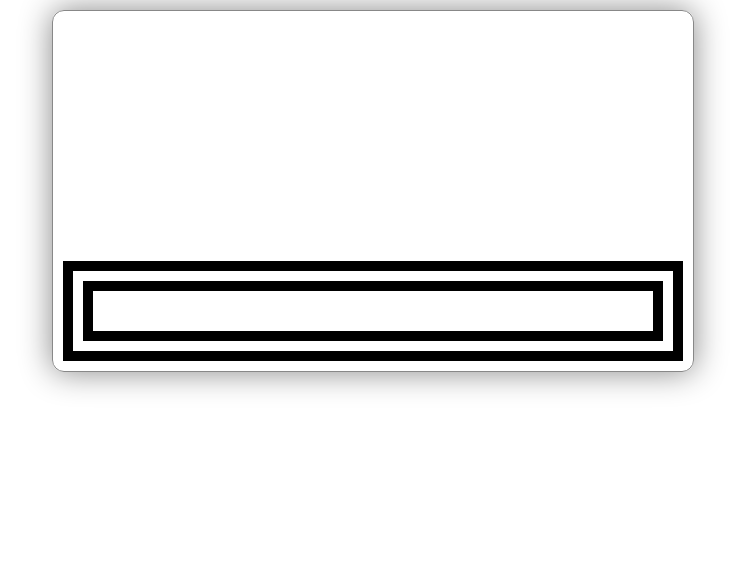
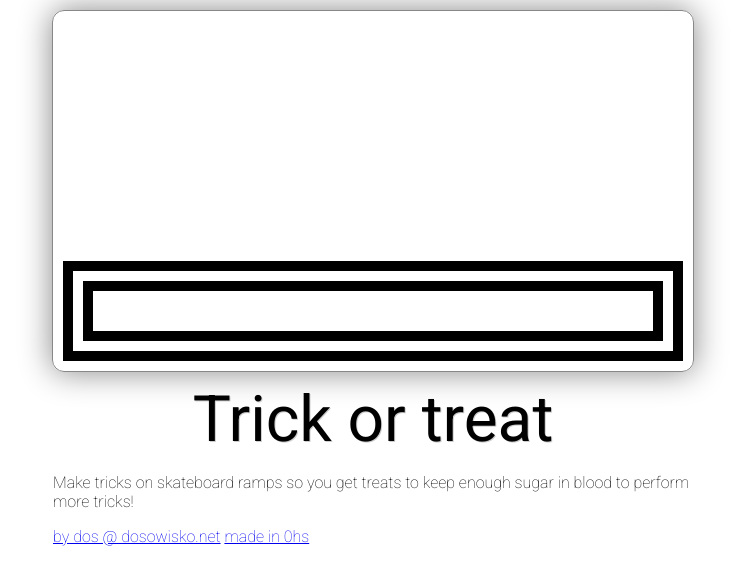
Before and after one commit to dos1/trickortreat, a plain HTML site: page index.html in a window 1280 px wide. Shown: the whole page, without its empty margins (267-1012 px from the left). Drawn offline with Linux system fonts and the light colour scheme.

Commit message:
postjam tweaks

```diff
--- a/game.js
+++ b/game.js
@@ -16,7 +16,7 @@ var uppress = false;
 var rightpress = false;
 var downpress = false;
 
-var power = 50;
+var power = 80;
 
 function install_keys() {
 
--- a/index.html
+++ b/index.html
@@ -2,7 +2,7 @@
 <html>
 	<head>
 <meta charset="utf-8" />
-		<title>AvsL</title>
+		<title>Trick or treat</title>
 		<script src="alleg.js"></script>
 		<script src="game.js"></script>
 		<link href='https://fonts.googleapis.com/css?family=Roboto:100,400,600' rel='stylesheet' type='text/css'>
@@ -11,5 +11,11 @@
 	<body>
 		<canvas id="game_canvas" width="320" height="180" style="width: 640px; height: 360px"></canvas>
 		<div id="debugg"></div>
+<div style="width: 640px; margin: 0 auto">
+<h1>Trick or treat</h1>
+<p>
+Make tricks on skateboard ramps so you get treats to keep enough sugar in blood to perform more tricks!</p>
+<p><a href="https://dosowisko.net/">by dos @  dosowisko.net</a> <a href="http://0hgame.eu">made in 0hs</a></p>
+</div>
 	</body>
 </html>
```
